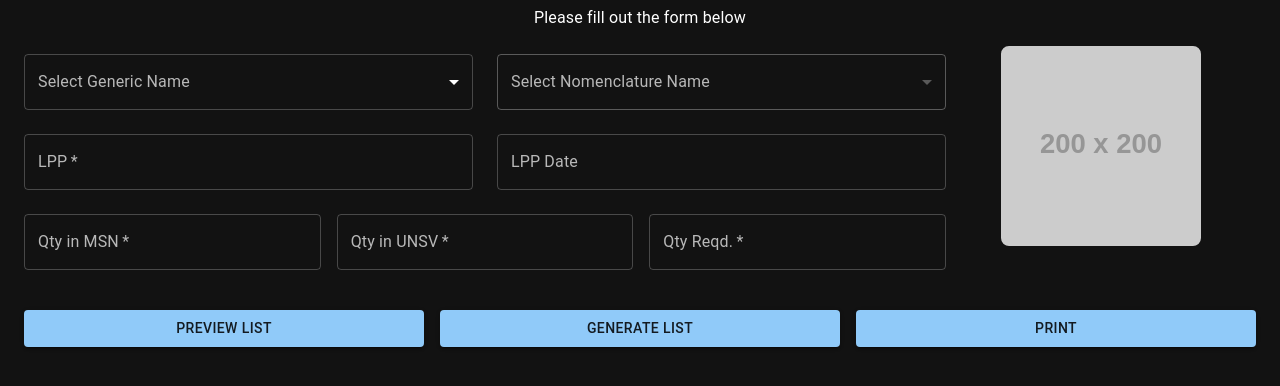
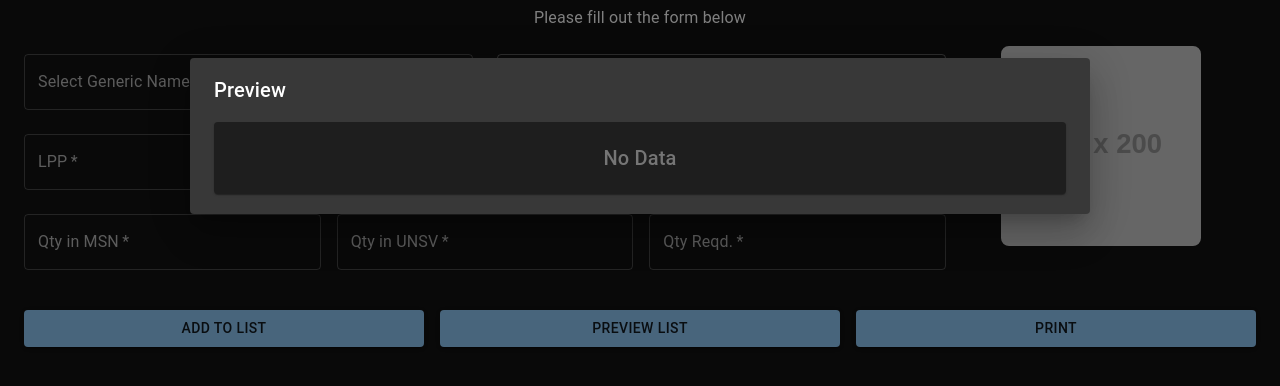
Before and after one commit to parth-gulati/un-form, a React (Create React App) app: page / in a window 1280 px wide. Both pictures are taken after a click on the button "PREVIEW LIST". Shown: the part 264-650 px from the top of the page. Built offline with nearby package versions, Linux system fonts and the light colour scheme.

Commit message:
v0.0.7: Added Modal for previewing table data + functionality to store data with persistence, completed form CRUD functions

```diff
--- a/src/components/FormData.js
+++ b/src/components/FormData.js
@@ -1,21 +1,26 @@
-import React, { useState } from "react";
-import Avatar from "@mui/material/Avatar";
-import Button from "@mui/material/Button";
-import CssBaseline from "@mui/material/CssBaseline";
-import TextField from "@mui/material/TextField";
-import Grid from "@mui/material/Grid";
-import Box from "@mui/material/Box";
-import Typography from "@mui/material/Typography";
-import Container from "@mui/material/Container";
+import React, { useState, useEffect } from "react";
+import {
+  Avatar,
+  Button,
+  CssBaseline,
+  TextField,
+  Grid,
+  Box,
+  Typography,
+  Container,
+  InputLabel,
+  MenuItem,
+  FormControl,
+  Select,
+  Dialog,
+  DialogTitle,
+  DialogContent,
+} from "@mui/material";
 import { createTheme, ThemeProvider } from "@mui/material/styles";
 import DynamicFormIcon from "@mui/icons-material/DynamicForm";
-import InputLabel from "@mui/material/InputLabel";
-import MenuItem from "@mui/material/MenuItem";
-import FormControl from "@mui/material/FormControl";
-import Select from "@mui/material/Select";
 import ImageBox from "./ImageBox";
 import BasicDatePicker from "./BasicDatePicker";
-import { useEffect } from "react";
+import Modal from "./Modal"; // Assuming this is a dynamic table component
 
 const theme = createTheme({
   palette: {
@@ -37,20 +42,42 @@ export default function FormData({ csvData }) {
   const [qtyUnsv, setQtyUnsv] = useState("");
   const [qtyReqd, setQtyReqd] = useState("");
   const [genericOptions, setGenericOptions] = useState([]);
+  const [open, setOpen] = useState(false);
+  const [modalData, setModalData] = useState(() => {
+    // Initialize state from localStorage or fallback to an empty array
+    const savedData = localStorage.getItem("modalData");
+    return savedData ? JSON.parse(savedData) : [];
+  });
+
+  // Update local storage whenever modalData changes
+  useEffect(() => {
+    localStorage.setItem("modalData", JSON.stringify(modalData));
+  }, [modalData]);
 
   useEffect(() => {
     if (csvData && csvData.length > 0) {
-      setGenericOptions([
-        ...new Set(
-          csvData.map((item) => item?.CATEGORY)
-        ),
-      ]);
+      setGenericOptions([...new Set(csvData.map((item) => item?.CATEGORY))]);
     }
   }, [csvData]);
+
+  const handleDelete = (index) => {
+    // Remove item from modalData
+    const newData = [...modalData];
+    newData.splice(index, 1);
+    setModalData(newData);
+  };
 
   // Handle change functions
   const handleGenericNameChange = (event) => {
     setGenericName(event.target.value);
+  };
+
+  const handleClickOpen = () => {
+    setOpen(true);
+  };
+
+  const handleClose = () => {
+    setOpen(false);
   };
 
   const handleNomenclatureNameChange = (event) => {
@@ -77,9 +104,32 @@ export default function FormData({ csvData }) {
     setQtyReqd(event.target.value);
   };
 
+  // Add to List Function
   const handleSubmit = (event) => {
     event.preventDefault();
-    // Handle form submission, e.g., send the data to an API or display it
+
+    // Prepare the new data entry
+    const newData = {
+      GenericName: capitalizeFirstLetter(genericName),
+      NomenclatureName: nomenclatureName,
+      FirstName: firstName,
+      LppDate: lppDate ? lppDate.toLocaleDateString() : "",
+      QtyMsn: qtyMsn,
+      QtyUnsv: qtyUnsv,
+      QtyReqd: qtyReqd,
+    };
+
+    // Update modalData with the new entry
+    setModalData((prevData) => [...prevData, newData]);
+
+    // Optionally reset form fields after adding to the list
+    setGenericName(null);
+    setNomenclatureName(null);
+    setFirstName("");
+    setLppDate(null);
+    setQtyMsn("");
+    setQtyUnsv("");
+    setQtyReqd("");
   };
 
   return (
@@ -120,13 +170,11 @@ export default function FormData({ csvData }) {
                       label="Select Generic Name"
                       onChange={handleGenericNameChange}
                     >
-                      {genericOptions.map((value, index) => {
-                        return (
-                          <MenuItem key={index} value={value}>
-                            {capitalizeFirstLetter(value)}
-                          </MenuItem>
-                        );
-                      })}
+                      {genericOptions.map((value, index) => (
+                        <MenuItem key={index} value={value}>
+                          {capitalizeFirstLetter(value)}
+                        </MenuItem>
+                      ))}
                     </Select>
                   </FormControl>
                 </Grid>
@@ -140,18 +188,17 @@ export default function FormData({ csvData }) {
                       id="demo-simple-select"
                       value={nomenclatureName}
                       label=""
-                      disabled={genericName==null || genericName === ""}
+                      disabled={genericName == null || genericName === ""}
                       onChange={handleNomenclatureNameChange}
                     >
-                      {csvData && csvData
-                        .filter((item) => (item.CATEGORY === genericName))
-                        .map((value, index) => {
-                          return (
+                      {csvData &&
+                        csvData
+                          .filter((item) => item.CATEGORY === genericName)
+                          .map((value, index) => (
                             <MenuItem key={value.ID} value={value.NAME}>
                               {value.NAME}
                             </MenuItem>
-                          );
-                        })}
+                          ))}
                     </Select>
                   </FormControl>
                 </Grid>
@@ -243,23 +290,35 @@ export default function FormData({ csvData }) {
                   variant="contained"
                   sx={{ mt: 3, mb: 2 }}
                 >
-                  Preview List
+                  Add to List
                 </Button>
               </Grid>
               <Grid item xs={4} md={4}>
                 <Button
-                  type="submit"
                   fullWidth
                   variant="contained"
+                  onClick={handleClickOpen}
                   sx={{ mt: 3, mb: 2 }}
                 >
-                  Generate List
+                  Preview List
                 </Button>
+                {/* Dialog with dynamic table */}
+                <Dialog
+                  open={open}
+                  onClose={handleClose}
+                  maxWidth="md"
+                  fullWidth
+                >
+                  <DialogTitle>Preview</DialogTitle>
+                  <DialogContent>
+                    {/* Pass modalData to the Modal component */}
+                    <Modal data={modalData} onDelete={handleDelete} />
+                  </DialogContent>
+                </Dialog>
               </Grid>
               <Grid item xs={4} md={4}>
                 <Button
                   color="primary"
-                  type="submit"
                   fullWidth
                   variant="contained"
                   sx={{ mt: 3, mb: 2 }}
--- /dev/null
+++ b/src/components/Modal.js
@@ -0,0 +1,66 @@
+import React from "react";
+import {
+  Table,
+  TableBody,
+  TableCell,
+  TableContainer,
+  TableHead,
+  TableRow,
+  Paper,
+  Typography,
+  IconButton,
+} from "@mui/material";
+import DeleteIcon from "@mui/icons-material/Delete";
+
+// Enhanced Dynamic Table Component with Delete Button
+const DynamicTable = ({ data, onDelete }) => {
+  return (
+    <TableContainer component={Paper}>
+      {data.length > 0 ? ( // Check if data is available
+        <Table>
+          <TableHead>
+            <TableRow>
+              {/* Dynamically create table headers */}
+              {Object.keys(data[0]).map((key) => (
+                <TableCell key={key}>{key.toUpperCase()}</TableCell>
+              ))}
+              {/* Additional column for actions */}
+              <TableCell>Actions</TableCell>
+            </TableRow>
+          </TableHead>
+          <TableBody>
+            {/* Dynamically create table rows */}
+            {data.map((row, rowIndex) => (
+              <TableRow key={rowIndex}>
+                {Object.values(row).map((value, cellIndex) => (
+                  <TableCell key={cellIndex}>{value}</TableCell>
+                ))}
+                {/* Delete button for each row */}
+                <TableCell>
+                  <IconButton
+                    color="secondary"
+                    onClick={() => onDelete(rowIndex)}
+                    aria-label="delete"
+                  >
+                    <DeleteIcon />
+                  </IconButton>
+                </TableCell>
+              </TableRow>
+            ))}
+          </TableBody>
+        </Table>
+      ) : (
+        // Show "No Data" message when the data array is empty
+        <Typography
+          variant="h6"
+          align="center"
+          style={{ margin: "20px 0", color: "#757575" }}
+        >
+          No Data
+        </Typography>
+      )}
+    </TableContainer>
+  );
+};
+
+export default DynamicTable;
```
